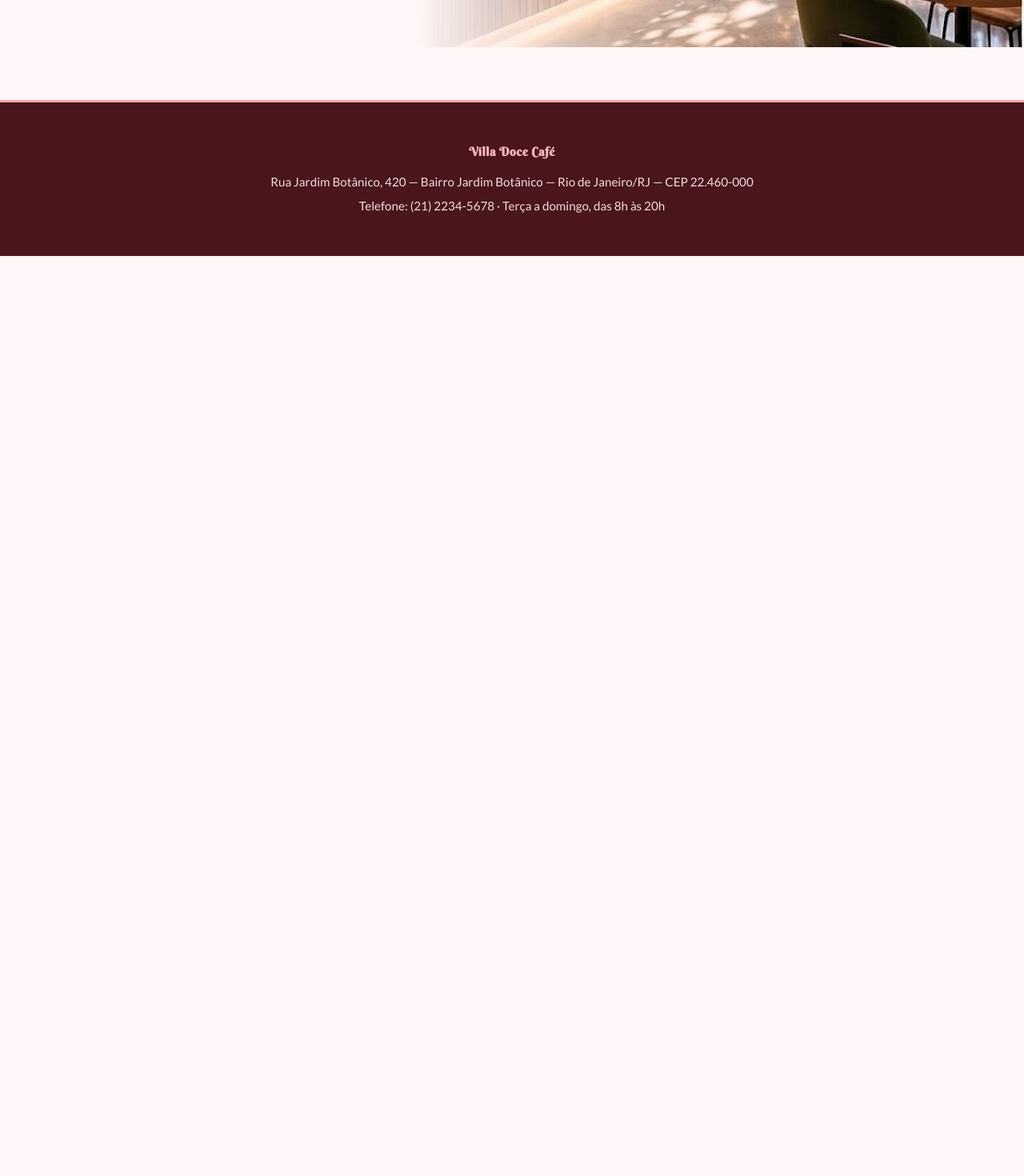
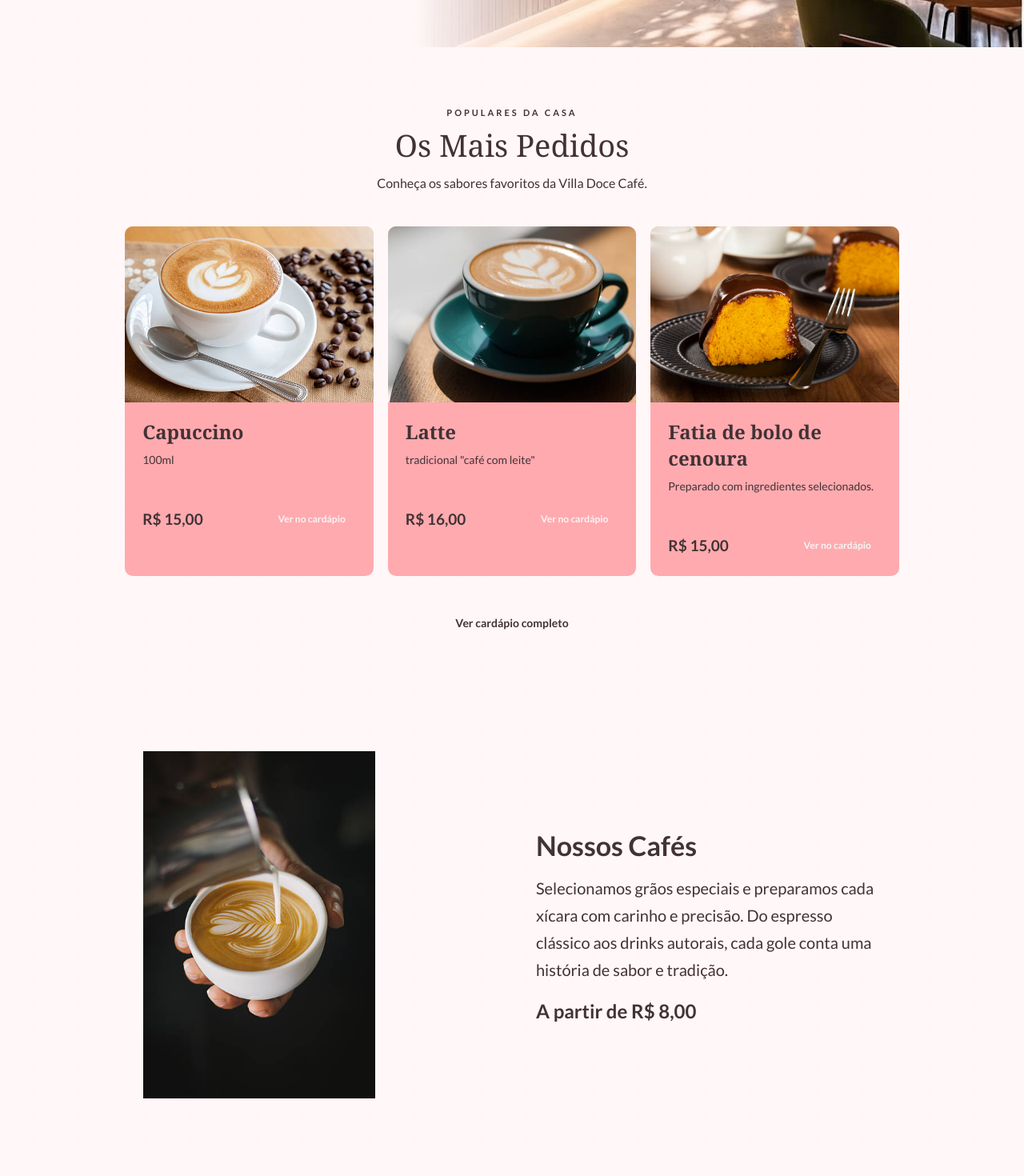
Before and after one commit to bruno-olv/villadocecafe, a React (Vite) app: page / in a window 1280 px wide. Shown: the part 580-2050 px from the top of the page at 80% size. Before the commit the page ends 900 px from the top, so only its background shows below. Built offline with nearby package versions, Linux system fonts and the light colour scheme; a web font is replaced by a local one.

Commit message:
Continuando o andamento do home

```diff
--- a/src/Pages/Home.css
+++ b/src/Pages/Home.css
@@ -57,6 +57,176 @@
     justify-content: center;
     text-align: left;
     background: none;
+}
+.mais-pedidos {
+    width: 100%;
+    box-sizing: border-box;
+    padding: 75px 8% 80px;
+    background-color: var(--bg);
+    color: var(--text);
+}
+.titulo-mais-pedidos {
+    text-align: center;
+    margin-bottom: 45px;
+}
+.subtitulo-secao {
+    display: block;
+    color: var(--accent);
+    font-size: 11px;
+    font-weight: bold;
+    letter-spacing: 3px;
+    margin-bottom: 8px;
+}
+.titulo-mais-pedidos h2 {
+    margin: 0;
+    color: var(--text-h);
+    font-family: Georgia, 'Times New Roman', serif;
+    font-size: 38px;
+    font-weight: 500;
+}
+.titulo-mais-pedidos p {
+    margin: 12px auto 0;
+    color: var(--text);
+    font-size: 16px;
+}
+.cards-mais-pedidos {
+    display: grid;
+    grid-template-columns: repeat(3, 1fr);
+    gap: 18px;
+    max-width: 1150px;
+    margin: 0 auto;
+}
+.card-produto {
+    background-color: #ffaaaf ;
+    border: 1px solid var(--border);
+    border-radius: 10px;
+    overflow: hidden;
+    box-shadow: var(--shadow);
+    transition:
+        transform 0.3s ease,
+        box-shadow 0.3s ease;
+}
+.card-produto:hover {
+    transform: translateY(-5px);
+    box-shadow:
+        0 12px 25px rgba(237, 239, 240, 0.12);
+}
+.imagem-produto {
+    width: 100%;
+    height: 220px;
+    display: flex;
+    align-items: center;
+    justify-content: center;
+    background-color: #f8eee9;
+    overflow: hidden;
+}
+.imagem-produto img {
+    width: 100%;
+    height: 100%;
+    object-fit: cover;
+    display: block;
+    transition: transform 0.4s ease;
+}
+.card-produto:hover .imagem-produto img {
+    transform: scale(1.04);
+}
+
+.conteudo-card {
+    padding: 20px 22px 22px;
+}
+.conteudo-card h3 {
+    margin: 0 0 8px;
+    color: var(--text-h);
+    font-family: Georgia, 'Times New Roman', serif;
+    font-size: 24px;
+    font-weight: 600;
+}
+.conteudo-card p {
+    margin: 0;
+    min-height: 48px;
+    color: #360918(--text);
+    font-size: 14px;
+    line-height: 1.5;
+}
+/*PREÇO + BOTÃO*/
+.rodape-card {
+    display: flex;
+    align-items: center;
+    justify-content: space-between;
+    gap: 10px;
+    margin-top: 20px;
+}
+.preco-card {
+    color: var(--accent);
+    font-size: 19px;
+    font-weight: bold;
+    white-space: nowrap;
+}
+.botao-card {
+    display: inline-block;
+    padding: 9px 13px;
+    background-color: var(--accent);
+    color: rgb(248, 245, 245);
+    border-radius: 5px;
+    text-decoration: none;
+    font-size: 12px;
+    font-weight: bold;
+    transition:
+        background-color 0.3s ease,
+        transform 0.2s ease;
+}
+.botao-card:hover {
+    background-color: var(--accent-hover);
+    transform: translateY(-1px);
+}
+.ver-cardapio {
+    display: flex;
+    justify-content: center;
+    margin-top: 38px;
+}
+.botao-ver-cardapio {
+    display: inline-block;
+    padding: 12px 28px;
+    border: 1px solid var(--accent);
+    border-radius: 5px;
+    color: var(--accent);
+    background-color: transparent;
+    text-decoration: none;
+    font-size: 14px;
+    font-weight: bold;
+    transition:
+        background-color 0.3s ease,
+        color 0.3s ease;
+}
+.botao-ver-cardapio:hover {
+    background-color: var(--accent);
+    color: white;
+}
+/*Modo no celular*/
+@media (max-width: 600px) {
+
+    .mais-pedidos {
+        padding: 55px 6%;
+    }
+    .titulo-mais-pedidos h2 {
+        font-size: 32px;
+    }
+    .cards-mais-pedidos {
+        grid-template-columns: 1fr;
+    }
+    .imagem-produto {
+        height: 250px;
+    }
+    .rodape-card {
+        flex-direction: column;
+
+        align-items: flex-start;
+    }
+    .botao-card {
+        width: 100%;
+        text-align: center;
+        box-sizing: border-box;
+    }
 }
 h1.text1 {
     margin: 0;
--- a/src/Pages/Home.jsx
+++ b/src/Pages/Home.jsx
@@ -1,21 +1,26 @@
 import './Home.css';
+import { Link } from 'react-router-dom';
 import Cafeteria3 from '../assets/images/Cafeteria3.jpeg';
+import NossoCafe from '../assets/images/NossoCafe.jpg'
+import cardapio from '../Data/Cardapio';
 
 function Home() {
+
+  // Produtos dos "Mais pedidos"
+  const maisPedidos = cardapio.filter((produto) =>
+    [3, 6, 4].includes(produto.id)
+  );
   return (
     <main>
 
-       <section className="hero-home">
-
-        {/* ÁREA DA IMAGEM */}
+      <section className="hero-home">
         <div className="hero-imagem">
           <img
             src={Cafeteria3}
             alt="Interior da Villa Doce Café"
           />
+
         </div>
-
-        {/* ÁREA DO TEXTO */}
         <div className="hero-conteudo">
 
           <h1 className="text1">
@@ -33,13 +38,162 @@
             transforma tradição, aconchego e memória em
             momentos especiais no coração da cidade.
           </p>
+        </div>
+      </section>
+
+      <section className="mais-pedidos">
+        <div className="titulo-mais-pedidos">
+          <span className="subtitulo-secao">
+            POPULARES DA CASA
+          </span>
+
+          <h2>
+            Os Mais Pedidos
+          </h2>
+          <p>
+            Conheça os sabores favoritos da Villa Doce Café.
+          </p>
+        </div>
+
+        <div className="cards-mais-pedidos">
+          {maisPedidos.map((produto) => (
+            <article
+              className="card-produto"
+              key={produto.id}
+            >
+              <div className="imagem-produto">
+                <img
+                  src={produto.imagem}
+                  alt={produto.nome}
+                />
+              </div>
+
+              <div className="conteudo-card">
+                <h3>
+                  {produto.nome}
+                </h3>
+                <p>
+                  {produto.descricao ||
+                    produto.quantidade ||
+                    'Preparado com ingredientes selecionados.'
+                  }
+                </p>
+                <div className="rodape-card">
+                  <span className="preco-card">
+                    R$ {produto.preco.toFixed(2).replace('.', ',')}
+                  </span>
+
+                  <Link
+                    to="/cardapio"
+                    className="botao-card"
+                  >
+                    Ver no cardápio
+                  </Link>
+                </div>
+              </div>
+            </article>
+          ))}
 
         </div>
 
+        {/*botão para acessar o cardapio*/}
+
+        <div className="ver-cardapio">
+          <Link
+            to="/cardapio"
+            className="botao-ver-cardapio"
+          >
+            Ver cardápio completo
+          </Link>
+
+        </div>
+      </section>
+
+      <section className="primeira-section">
+        <div className="container-foto">
+
+          <img
+            src={NossoCafe}
+            width={290}
+            alt="Nossocafe"
+            className="NossoCafe-foto"
+          />
+        </div>
+
+        <div className="container-texto-esquerdo">
+          <h2 className="titulo-produto">
+            Nossos Cafés
+          </h2>
+
+          <p className="texto-cafe">
+            Selecionamos grãos especiais e preparamos cada xícara
+            com carinho e precisão. Do espresso clássico aos drinks
+            autorais, cada gole conta uma história de sabor e tradição.
+          </p>
+
+          <span className="preco-produto">
+            A partir de R$ 8,00
+          </span>
+        </div>
+
+      </section>
+
+      <section className="segunda-section">
+        <div className="container-foto">
+
+          <img
+            src={Cafeteria3}
+            alt="Interior da Villa Doce Café"
+            className="primeira-foto"
+          />
+        </div>
+
+        <div className="container-texto-direito">
+          <h2 className="titulo-produto">
+            Nossas Bebidas Especiais
+          </h2>
+
+
+          <p className="texto-bebida">
+            Cappuccino cremoso, matcha e muito mais.
+            Todas as nossas bebidas são preparadas na hora, com
+            ingredientes selecionados para proporcionar a melhor
+            experiência.
+          </p>
+
+
+          <span className="preco-produto">
+            A partir de R$ 12,00
+          </span>
+        </div>
+
+      </section>
+
+      <section className="terceira-section">
+
+        <div className="container-foto">
+        </div>
+
+        <div className="container-texto-esquerdo">
+          <h2 className="titulo-produto">
+            Café da Manhã tradicional
+          </h2>
+
+          <p className="texto-salgado">
+            Bolos, sobremesas e salgados tradicionais
+            feitos diariamente. Perfeitos para acompanhar o seu café
+            e tornar qualquer momento ainda mais especial.
+          </p>
+
+          <span className="preco-produto">
+            A partir de R$ 9,50
+          </span>
+        </div>
       </section>
 
     </main>
   );
 }
 
+
 export default Home;
```
Also changed, not shown: src/assets/images/NossoCafe.jpg (added).
